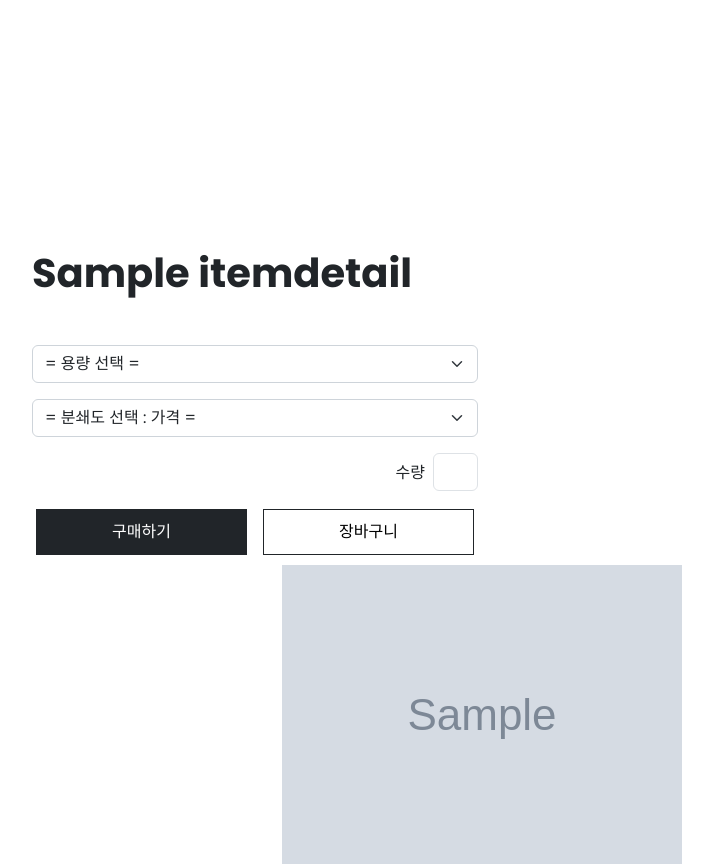
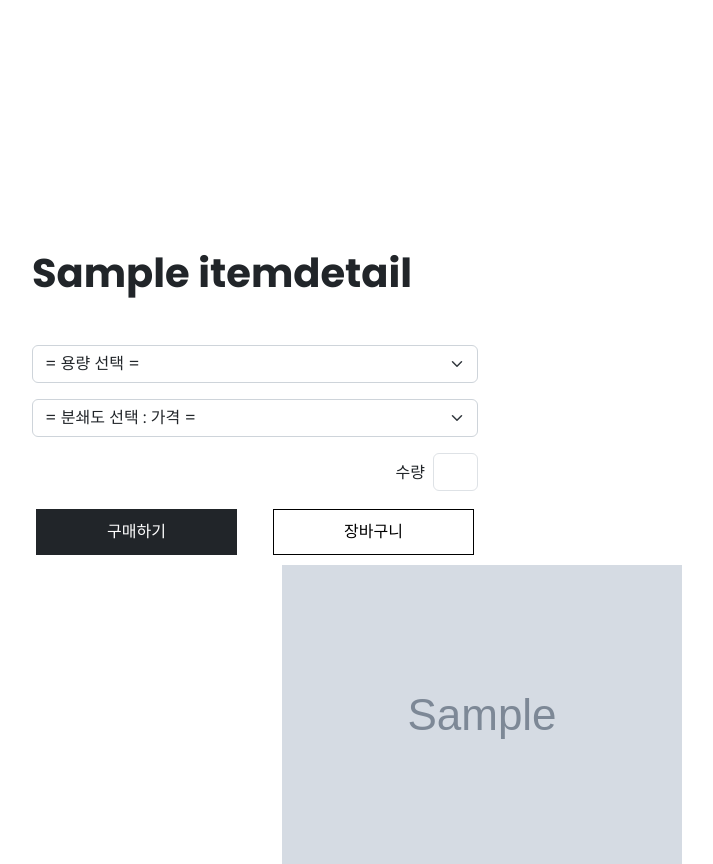
Before and after one commit to mgpo-98/Java-chip, a Django app: page /items/1/ in a window 1280 px wide. Shown: the part 91-955 px from the top of the page, without its empty margins (280-993 px from the left). Run offline with Django 3.2, Linux system fonts and the light colour scheme; tables that the repository leaves empty hold one stand-in row (values such as "Sample post"); grey boxes marked "Sample" are stand-in pictures; some libraries are stand-ins or nearby versions.

Commit message:
UPDATE : CSS 수정 [김태형]

```diff
--- a/items/static/items/style.css
+++ b/items/static/items/style.css
@@ -4,21 +4,35 @@
     background-size: cover;
 }
 
-#buy-button{
-    padding:10px 75px 10px 75px;
-}
-
 #items:hover{
     background-color: lightgray;
 }
 
+#buy-button {
+    padding: 10px 70px 10px 70px;
+    text-decoration:none;
+    text-decoration-line: none;
+}
+
+#buy-button:hover{
+    background-color: white;
+    padding: 10px 70px 10px 70px;
+    color:black;
+    text-decoration:none;
+    text-decoration-line: none;
+}
+
 #pick-button{
-    padding:10px 75px 10px 75px;
+    padding: 10px 70px 10px 70px;
     text-decoration: none;
     color:black;
+    background-color: white;
+    border: 1px solid;
+    border-color: black;
 }
 
 #pick-button:hover{
+    background-color: black;
     color:white;
 }
 
```
